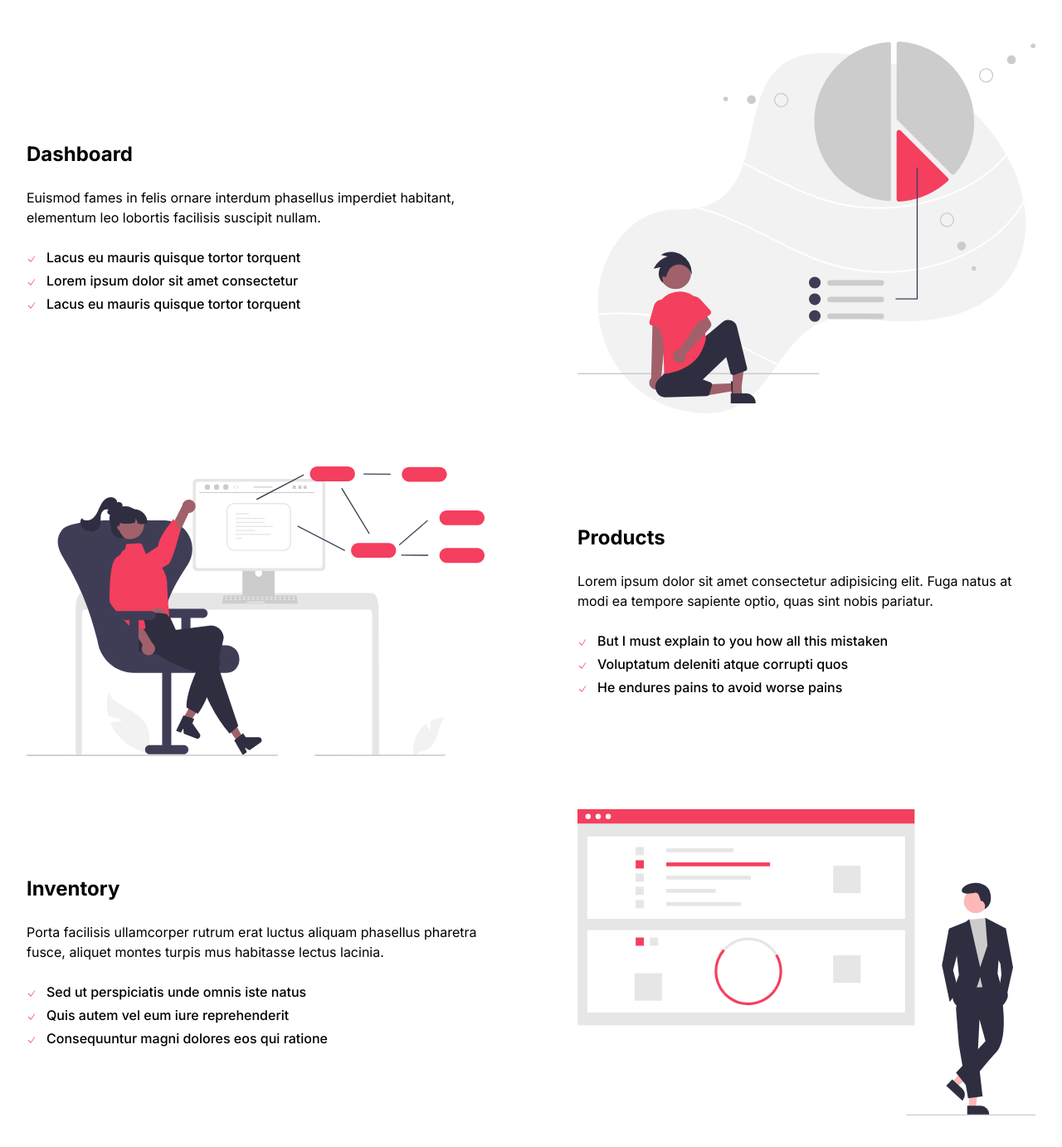
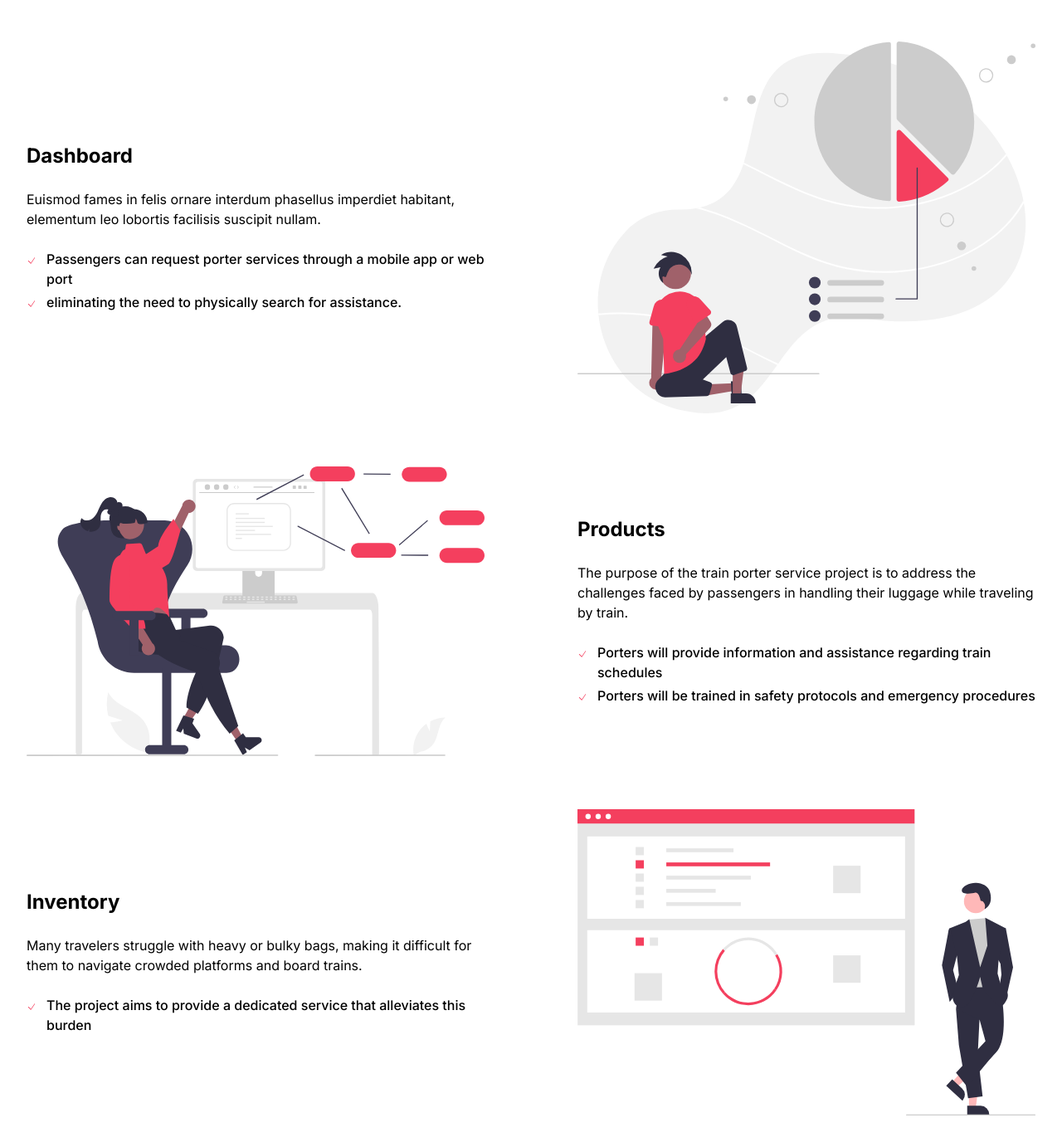
Before and after one commit to satyamsharma17/halley, a Next.js app: page / in a window 1280 px wide. Shown: the part 1555-2937 px from the top of the page at 83% size. Built offline with nearby package versions, Linux system fonts and the light colour scheme; no server answers.

Commit message:
Update Features.tsx

```diff
--- a/src/components/Features.tsx
+++ b/src/components/Features.tsx
@@ -7,9 +7,9 @@ const contents = [
     description:
       "Euismod fames in felis ornare interdum phasellus imperdiet habitant, elementum leo lobortis facilisis suscipit nullam.",
     features: [
-      "Lacus eu mauris quisque tortor torquent",
-      "Lorem ipsum dolor sit amet consectetur",
-      "Lacus eu mauris quisque tortor torquent",
+      "Passengers can request porter services through a mobile app or web port",
+      "eliminating the need to physically search for assistance.",
+
     ],
     image: "/images/features/dashboard.svg",
     order: false,
@@ -17,11 +17,11 @@ const contents = [
   {
     title: "Products",
     description:
-      "Lorem ipsum dolor sit amet consectetur adipisicing elit. Fuga natus at modi ea tempore sapiente optio, quas sint nobis pariatur.",
+      "The purpose of the train porter service project is to address the challenges faced by passengers in handling their luggage while traveling by train.",
     features: [
-      "But I must explain to you how all this mistaken",
-      "Voluptatum deleniti atque corrupti quos",
-      "He endures pains to avoid worse pains",
+      "Porters will provide information and assistance regarding train schedules",
+      "Porters will be trained in safety protocols and emergency procedures",
+
     ],
     image: "/images/features/product.svg",
     order: true,
@@ -29,11 +29,11 @@ const contents = [
   {
     title: "Inventory",
     description:
-      "Porta facilisis ullamcorper rutrum erat luctus aliquam phasellus pharetra fusce, aliquet montes turpis mus habitasse lectus lacinia.",
+      "Many travelers struggle with heavy or bulky bags, making it difficult for them to navigate crowded platforms and board trains.",
     features: [
-      "Sed ut perspiciatis unde omnis iste natus",
-      "Quis autem vel eum iure reprehenderit",
-      "Consequuntur magni dolores eos qui ratione",
+      "The project aims to provide a dedicated service that alleviates this burden",
+      // "Quis autem vel eum iure reprehenderit",
+
     ],
     image: "/images/features/inventory.svg",
     order: false,
```
